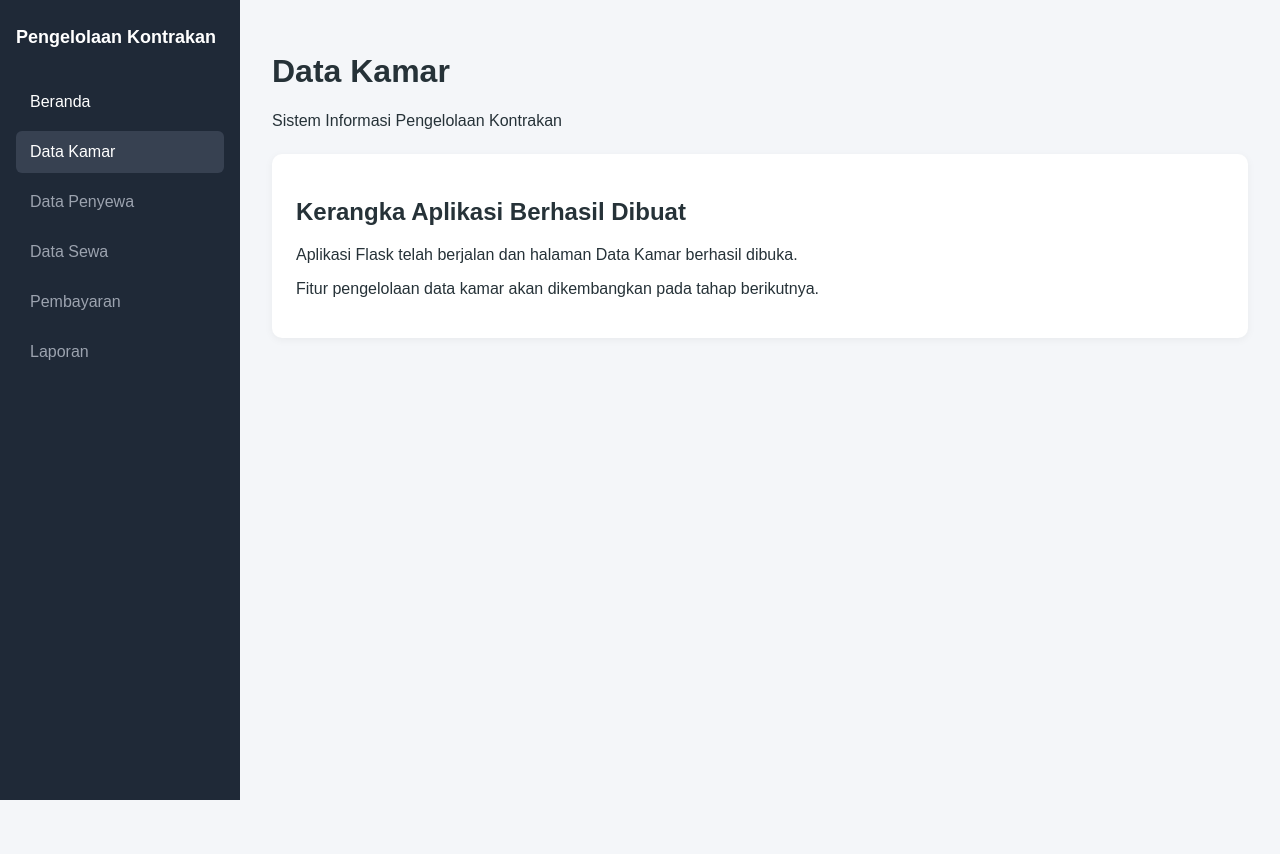
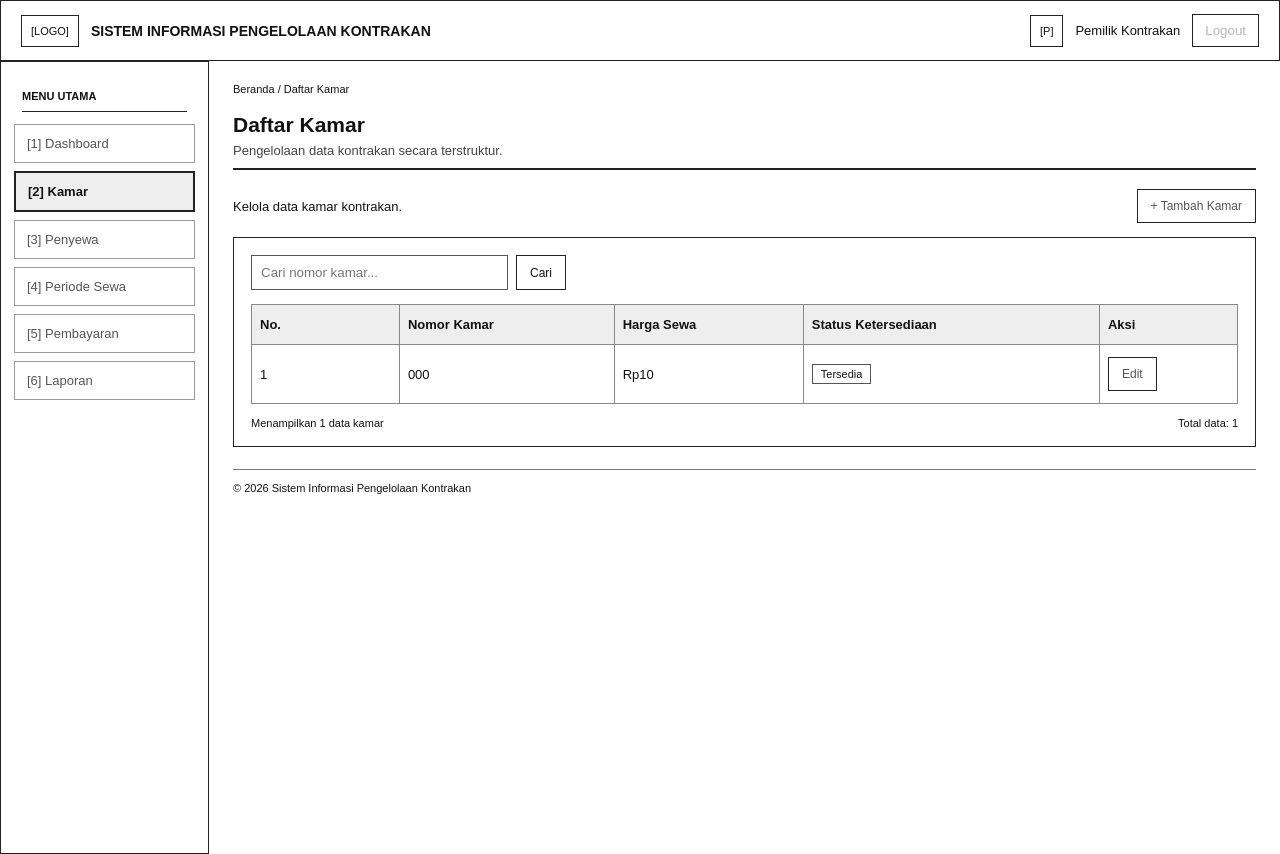
Before and after one commit to magicglass177/rpl-sistem-informasi-kontrakan, a Flask app: page /kamar in a window 1280 px wide. Before the commit the page ends 800 px from the top, so only its background shows below. Run offline with Flask 3, Linux system fonts and the light colour scheme; tables that the repository leaves empty hold one stand-in row (values such as "Sample post").

Commit message:
Tambah halaman daftar kamar

```diff
--- a/models.py
+++ b/models.py
@@ -44,3 +44,42 @@ def init_db():
         connection.commit()
     finally:
         connection.close()
+
+
+def get_all_kamar(kata_kunci=""):
+    """
+    Mengambil seluruh data kamar dan menghitung status ketersediaan
+    berdasarkan periode sewa yang sedang berlangsung.
+    """
+    connection = get_db_connection()
+
+    try:
+        query = """
+            SELECT
+                k.id_kamar,
+                k.nomor_kamar,
+                k.harga_sewa,
+                CASE
+                    WHEN EXISTS (
+                        SELECT 1
+                        FROM sewa AS s
+                        WHERE s.id_kamar = k.id_kamar
+                          AND date('now', 'localtime')
+                              BETWEEN date(s.tanggal_mulai)
+                              AND date(s.tanggal_selesai)
+                    )
+                    THEN 'Terisi'
+                    ELSE 'Tersedia'
+                END AS status_ketersediaan
+            FROM kamar AS k
+            WHERE k.nomor_kamar LIKE ?
+            ORDER BY k.nomor_kamar ASC
+        """
+
+        return connection.execute(
+            query,
+            (f"%{kata_kunci.strip()}%",)
+        ).fetchall()
+
+    finally:
+        connection.close()
--- a/routes.py
+++ b/routes.py
@@ -1,4 +1,13 @@
-from flask import Blueprint, redirect, render_template, url_for
+from flask import (
+    Blueprint,
+    redirect,
+    render_template,
+    request,
+    url_for,
+)
+
+from models import get_all_kamar
+
 
 main = Blueprint("main", __name__)
 
@@ -10,8 +19,13 @@ def beranda():
 
 @main.route("/kamar")
 def daftar_kamar():
+    kata_kunci = request.args.get("q", "").strip()
+    daftar_kamar = get_all_kamar(kata_kunci)
+
     return render_template(
-        "base.html",
-        page_title="Data Kamar",
-        active_page="kamar"
+        "kamar_list.html",
+        page_title="Daftar Kamar",
+        active_page="kamar",
+        daftar_kamar=daftar_kamar,
+        kata_kunci=kata_kunci,
     )
--- a/templates/base.html
+++ b/templates/base.html
@@ -14,103 +14,255 @@
         body {
             margin: 0;
             font-family: Arial, sans-serif;
-            background: #f4f6f9;
-            color: #263238;
+            color: #111;
+            background: #fff;
+            font-size: 13px;
+        }
+
+        .topbar {
+            min-height: 61px;
+            border: 1px solid #222;
+            display: flex;
+            align-items: center;
+            justify-content: space-between;
+            padding: 8px 20px;
+        }
+
+        .brand,
+        .user-info {
+            display: flex;
+            align-items: center;
+            gap: 12px;
+        }
+
+        .logo,
+        .avatar {
+            border: 1px solid #222;
+            padding: 9px;
+            font-size: 11px;
+        }
+
+        .brand strong {
+            font-size: 14px;
+        }
+
+        .logout {
+            border: 1px solid #222;
+            padding: 8px 12px;
+            background: white;
         }
 
         .sidebar {
-            position: fixed;
-            width: 240px;
-            height: 100vh;
-            padding: 24px 16px;
-            background: #1f2937;
-            color: white;
+            position: absolute;
+            top: 61px;
+            left: 0;
+            width: 209px;
+            min-height: 793px;
+            border: 1px solid #222;
+            padding: 28px 13px;
         }
 
-        .sidebar h2 {
-            margin: 0 0 30px;
-            font-size: 18px;
-            line-height: 1.5;
+        .sidebar h3 {
+            font-size: 11px;
+            margin: 0 8px 12px;
+            padding-bottom: 9px;
+            border-bottom: 1px solid #222;
         }
 
         .sidebar a,
         .sidebar span {
             display: block;
-            padding: 12px 14px;
+            border: 1px solid #999;
+            padding: 11px 12px;
             margin-bottom: 8px;
-            border-radius: 6px;
-            color: white;
+            color: #111;
             text-decoration: none;
         }
 
-        .sidebar a:hover,
         .sidebar a.active {
-            background: #374151;
+            border: 2px solid #222;
+            background: #eee;
+            font-weight: bold;
         }
 
         .sidebar span {
-            color: #9ca3af;
-            cursor: default;
+            color: #555;
         }
 
         .content {
-            margin-left: 240px;
-            padding: 32px;
+            margin-left: 209px;
+            padding: 22px 24px;
         }
 
-        .content-header {
-            margin-bottom: 24px;
+        .breadcrumb {
+            margin: 0 0 18px;
+            font-size: 11px;
         }
 
-        .content-card {
+        .page-heading {
+            border-bottom: 2px solid #222;
+            padding-bottom: 10px;
+            margin-bottom: 19px;
+        }
+
+        .page-heading h1 {
+            margin: 0 0 6px;
+            font-size: 21px;
+        }
+
+        .page-heading p {
+            margin: 0;
+            color: #444;
+        }
+
+        .toolbar {
+            display: flex;
+            align-items: center;
+            justify-content: space-between;
+            margin-bottom: 14px;
+        }
+
+        .button {
+            display: inline-block;
+            padding: 9px 13px;
+            border: 1px solid #222;
+            background: white;
+            color: #111;
+            text-decoration: none;
+            cursor: pointer;
+            font-size: 12px;
+        }
+
+        .button:disabled {
+            color: #555;
+            cursor: not-allowed;
+        }
+
+        .table-card {
+            border: 1px solid #222;
+            padding: 17px;
+        }
+
+        .search-form {
+            display: flex;
+            gap: 8px;
+            margin-bottom: 14px;
+        }
+
+        .search-form input {
+            width: 257px;
+            padding: 9px;
+            border: 1px solid #555;
+        }
+
+        table {
+            width: 100%;
+            border-collapse: collapse;
+        }
+
+        th,
+        td {
+            border: 1px solid #888;
+            padding: 12px 8px;
+            text-align: left;
+        }
+
+        th {
+            background: #eee;
+        }
+
+        .status {
+            display: inline-block;
+            border: 1px solid #555;
+            padding: 3px 8px;
+            font-size: 11px;
+        }
+
+        .empty-state {
             padding: 24px;
-            background: white;
-            border-radius: 10px;
-            box-shadow: 0 2px 8px rgba(0, 0, 0, 0.05);
+            text-align: center;
+            color: #555;
+        }
+
+        .table-footer {
+            display: flex;
+            justify-content: space-between;
+            margin-top: 13px;
+            font-size: 11px;
+        }
+
+        footer {
+            border-top: 1px solid #777;
+            margin-top: 22px;
+            padding-top: 12px;
+            font-size: 11px;
+        }
+
+        @media (max-width: 760px) {
+            .sidebar {
+                position: static;
+                width: 100%;
+                min-height: auto;
+            }
+
+            .content {
+                margin-left: 0;
+                padding: 18px;
+            }
+
+            .table-card {
+                overflow-x: auto;
+            }
+
+            table {
+                min-width: 650px;
+            }
         }
     </style>
 </head>
 
 <body>
+    <header class="topbar">
+        <div class="brand">
+            <div class="logo">[LOGO]</div>
+            <strong>SISTEM INFORMASI PENGELOLAAN KONTRAKAN</strong>
+        </div>
+
+        <div class="user-info">
+            <div class="avatar">[P]</div>
+            <span>Pemilik Kontrakan</span>
+            <button class="logout" type="button" disabled>Logout</button>
+        </div>
+    </header>
+
     <aside class="sidebar">
-        <h2>Pengelolaan Kontrakan</h2>
+        <h3>MENU UTAMA</h3>
 
         <nav aria-label="Navigasi utama">
-            <a href="{{ url_for('main.beranda') }}">Beranda</a>
+            <span>[1] Dashboard</span>
 
             <a
                 href="{{ url_for('main.daftar_kamar') }}"
                 class="{% if active_page == 'kamar' %}active{% endif %}"
             >
-                Data Kamar
+                [2] Kamar
             </a>
 
-            <span>Data Penyewa</span>
-            <span>Data Sewa</span>
-            <span>Pembayaran</span>
-            <span>Laporan</span>
+            <span>[3] Penyewa</span>
+            <span>[4] Periode Sewa</span>
+            <span>[5] Pembayaran</span>
+            <span>[6] Laporan</span>
         </nav>
     </aside>
 
     <main class="content">
-        <header class="content-header">
-            <h1>{{ page_title }}</h1>
-            <p>Sistem Informasi Pengelolaan Kontrakan</p>
-        </header>
+        <p class="breadcrumb">Beranda / {{ page_title }}</p>
 
-        <section class="content-card">
-            <h2>Kerangka Aplikasi Berhasil Dibuat</h2>
+        {% block content %}{% endblock %}
 
-            <p>
-                Aplikasi Flask telah berjalan dan halaman Data Kamar
-                berhasil dibuka.
-            </p>
-
-            <p>
-                Fitur pengelolaan data kamar akan dikembangkan
-                pada tahap berikutnya.
-            </p>
-        </section>
+        <footer>
+            © 2026 Sistem Informasi Pengelolaan Kontrakan
+        </footer>
     </main>
 </body>
 </html>
--- /dev/null
+++ b/templates/kamar_list.html
@@ -0,0 +1,86 @@
+{% extends "base.html" %}
+
+{% block content %}
+<section class="page-heading">
+    <h1>Daftar Kamar</h1>
+    <p>Pengelolaan data kontrakan secara terstruktur.</p>
+</section>
+
+<div class="toolbar">
+    <span>Kelola data kamar kontrakan.</span>
+
+    <button class="button" type="button" disabled
+            title="Form tambah dibuat pada Langkah 6">
+        + Tambah Kamar
+    </button>
+</div>
+
+<section class="table-card">
+    <form class="search-form" method="GET"
+          action="{{ url_for('main.daftar_kamar') }}">
+        <input
+            type="search"
+            name="q"
+            placeholder="Cari nomor kamar..."
+            value="{{ kata_kunci }}"
+            aria-label="Cari nomor kamar"
+        >
+        <button class="button" type="submit">Cari</button>
+    </form>
+
+    <table>
+        <thead>
+            <tr>
+                <th style="width: 15%;">No.</th>
+                <th>Nomor Kamar</th>
+                <th>Harga Sewa</th>
+                <th>Status Ketersediaan</th>
+                <th style="width: 14%;">Aksi</th>
+            </tr>
+        </thead>
+
+        <tbody>
+            {% for kamar in daftar_kamar %}
+            <tr>
+                <td>{{ loop.index }}</td>
+                <td>{{ kamar["nomor_kamar"] }}</td>
+                <td>
+                    Rp{{ "{:,.0f}".format(kamar["harga_sewa"]).replace(",", ".") }}
+                </td>
+                <td>
+                    <span class="status">
+                        {{ kamar["status_ketersediaan"] }}
+                    </span>
+                </td>
+                <td>
+                    <button class="button" type="button" disabled
+                            title="Fitur edit dibuat pada langkah berikutnya">
+                        Edit
+                    </button>
+                </td>
+            </tr>
+            {% else %}
+            <tr>
+                <td colspan="5" class="empty-state">
+                    Belum ada data
+                    {% if kata_kunci %}
+                        kamar dengan nomor "{{ kata_kunci }}"
+                    {% else %}
+                        kamar yang tersedia
+                    {% endif %}
+                </td>
+            </tr>
+            {% endfor %}
+        </tbody>
+    </table>
+
+    <div class="table-footer">
+        <span>
+            Menampilkan {{ daftar_kamar|length }} data kamar
+        </span>
+        <span>
+            Total data: {{ daftar_kamar|length }}
+        </span>
+    </div>
+</section>
+{% endblock %}
```
Also changed, not shown: jurnal-vibe-coding.md (+27 -0 lines).
